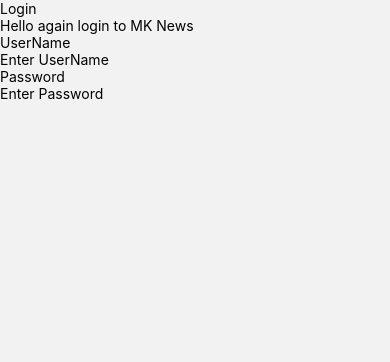
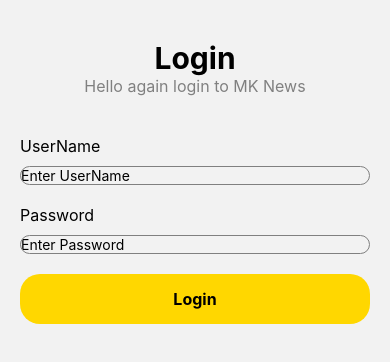
Before and after one commit to ahmedabdalla67/RN-news-app, a React Native app: screen /AuthStack in a window 390 px wide. Shown: the top 362 px of the page. Built offline with nearby package versions, Linux system fonts and the light colour scheme.

Commit message:
feat: Enhance LoginScreen layout and styles; implement SafeAreaView and add button text

```diff
--- a/src/components/Login/LoginScreen.tsx
+++ b/src/components/Login/LoginScreen.tsx
@@ -1,4 +1,5 @@
 import { View, Text, TouchableOpacity, TextInput } from 'react-native'
+import { SafeAreaView } from 'react-native-safe-area-context';
 import React from 'react'
 import { NavigationProp, useNavigation } from '@react-navigation/native';
 import RouteName from '../../utils/routes/RouteName';
@@ -11,15 +12,18 @@
         navigate(RouteName.MainTabs);
     }
     return (
-        <View style={styles.mainContainer}>
+        <SafeAreaView style={styles.mainContainer}>
             <Text style={styles.loginText}>Login</Text>
             <Text style={styles.noteText}>Hello again login to MK News</Text>
             <View style={styles.frame}>
                 <Text style={styles.labelText}>UserName</Text>
-                <TextInput style={styles.textInput} placeholder='Enter UserName' />
+                <TextInput style={styles.textInput} placeholder='Enter UserName' textContentType='username' />
                 <Text style={styles.labelText}>Password</Text>
-                <TextInput style={styles.textInput} placeholder='Enter Password' />
+                <TextInput style={styles.textInput} placeholder='Enter Password' secureTextEntry={ true } textContentType='password' />
             </View>
-        </View>
+            <TouchableOpacity onPress={clickLogin} style={styles.btn}>
+                <Text style={styles.textBtn}>Login</Text>
+                </TouchableOpacity>
+        </SafeAreaView>
     );
 }
--- a/src/components/Login/style.ts
+++ b/src/components/Login/style.ts
@@ -1,10 +1,45 @@
 import { StyleSheet } from "react-native";
 
 export const styles = StyleSheet.create({
-    mainContainer: {},
-    loginText: {},
-    noteText: {},
-    frame: {},
-    labelText: {},
-    textInput:{}
+    mainContainer: {
+        flex: 1,
+        paddingTop: 40,
+    },
+    loginText: {
+        fontSize: 30,
+        fontWeight: 'bold',
+        alignSelf: 'center',
+    },
+    noteText: {
+        fontSize: 16,
+        color: 'gray',
+        alignSelf: 'center'
+    },
+    frame: {
+        marginTop: 40,
+        marginHorizontal: 20,
+    },
+    labelText: {
+        fontSize: 16,
+        marginBottom: 10,
+    },
+    textInput: {
+        borderWidth: 1,
+        borderColor: 'gray',
+        borderRadius: 15,
+        marginBottom: 20,
+    },
+
+    btn: {
+        backgroundColor: 'gold',
+        padding: 15,
+        borderRadius: 20,
+        alignItems: 'center',
+        marginHorizontal: 20,
+    },
+
+    textBtn: {
+        fontSize: 16,
+        fontWeight: 'bold',
+    }
 });
```
